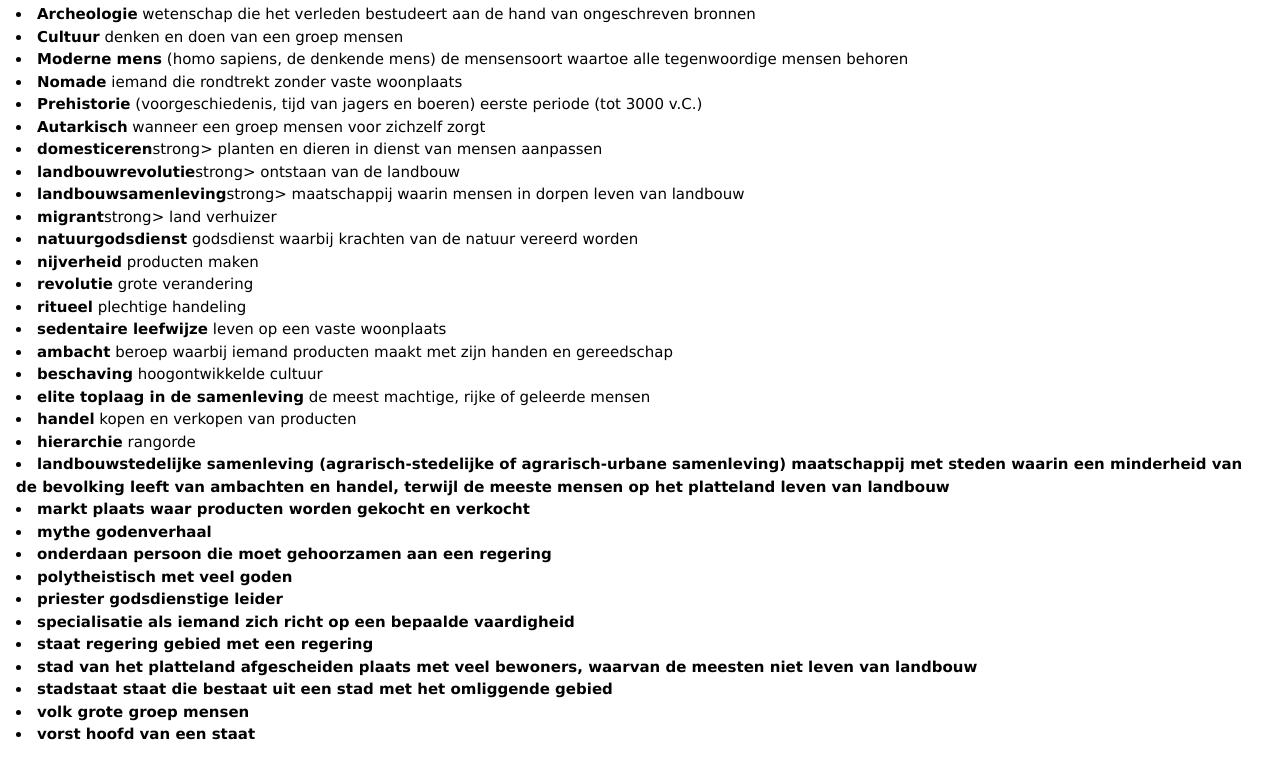
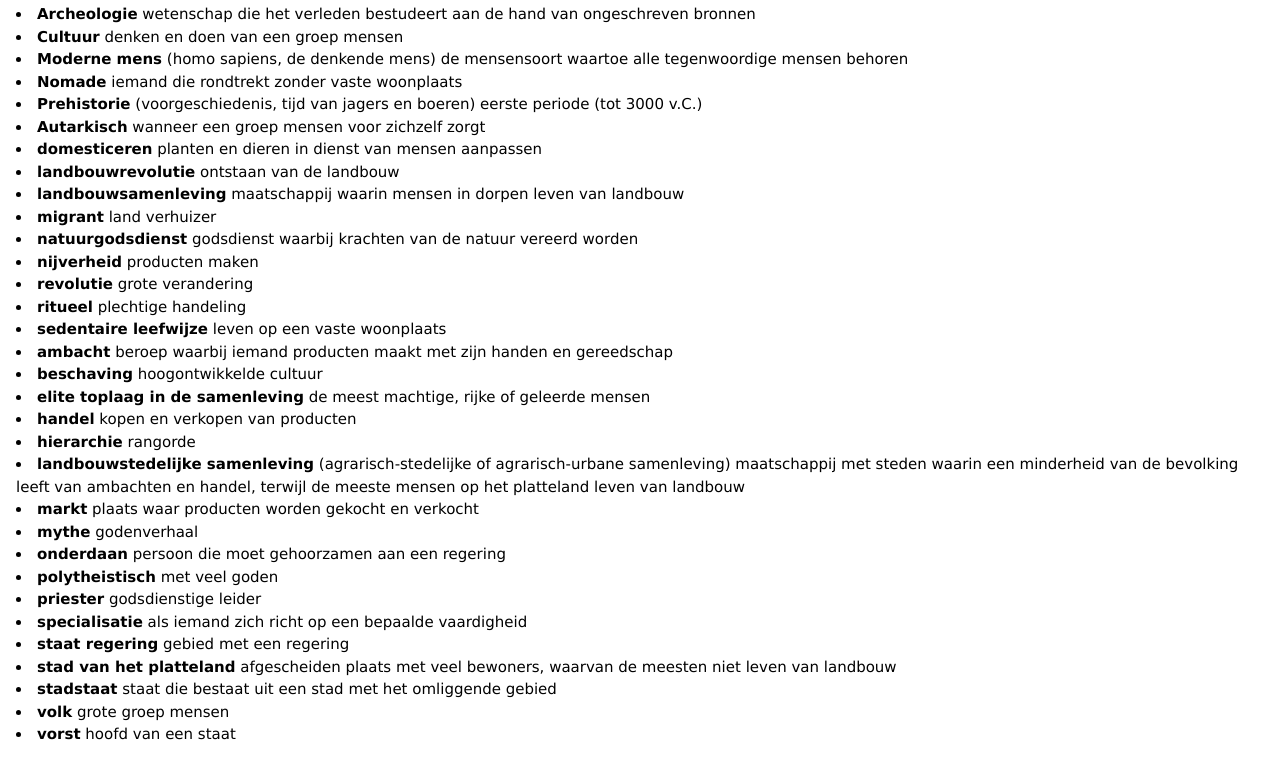
Before and after one commit to illionTS/Geschiedenis.github.io, a plain HTML site: page Index.html in a window 1280 px wide. Shown: the part 2731-3489 px from the top of the page. Drawn offline with nearby package versions, Linux system fonts and the light colour scheme.

Commit message:
Update Index.html
please god let this fix it

```diff
--- a/Index.html
+++ b/Index.html
@@ -140,13 +140,13 @@ img {
 <li><strong>Prehistorie</strong> (voorgeschiedenis, tijd van jagers en boeren) eerste periode (tot 3000 v.C.)</li>
 <li><strong>Autarkisch</strong> wanneer een groep mensen voor zichzelf zorgt</li>
 
-<li><strong>domesticeren</strong>strong> planten en dieren in dienst van mensen aanpassen</li>
+<li><strong>domesticeren</strong> planten en dieren in dienst van mensen aanpassen</li>
 
-<li><strong>landbouwrevolutie</strong>strong> ontstaan van de landbouw</li>
+<li><strong>landbouwrevolutie</strong> ontstaan van de landbouw</li>
 
-<li><strong>landbouwsamenleving</strong>strong> maatschappij waarin mensen in dorpen leven van landbouw</li>
+<li><strong>landbouwsamenleving</strong> maatschappij waarin mensen in dorpen leven van landbouw</li>
 
-<li><strong>migrant</strong>strong> land verhuizer</li>
+<li><strong>migrant</strong> land verhuizer</li>
 
 <li><strong>natuurgodsdienst</strong> godsdienst waarbij krachten van de natuur vereerd worden</li>
 
@@ -168,29 +168,29 @@ img {
 
 <li><strong>hierarchie</strong> rangorde</li>
 
-<li><strong>landbouwstedelijke samenleving<strong> (agrarisch-stedelijke of agrarisch-urbane samenleving) maatschappij met steden waarin een minderheid van de bevolking leeft van ambachten en handel, terwijl de meeste mensen op het platteland leven van landbouw</li>
+<li><strong>landbouwstedelijke samenleving</strong> (agrarisch-stedelijke of agrarisch-urbane samenleving) maatschappij met steden waarin een minderheid van de bevolking leeft van ambachten en handel, terwijl de meeste mensen op het platteland leven van landbouw</li>
 
-<li><strong>markt<strong> plaats waar producten worden gekocht en verkocht</li>
+<li><strong>markt</strong> plaats waar producten worden gekocht en verkocht</li>
 
-<li><strong>mythe<strong> godenverhaal</li>
+<li><strong>mythe</strong> godenverhaal</li>
 
-<li><strong>onderdaan<strong> persoon die moet gehoorzamen aan een regering</li>
+<li><strong>onderdaan</strong> persoon die moet gehoorzamen aan een regering</li>
 
-<li><strong>polytheistisch<strong> met veel goden</li>
+<li><strong>polytheistisch</strong> met veel goden</li>
 
-<li><strong>priester<strong> godsdienstige leider</li>
+<li><strong>priester</strong> godsdienstige leider</li>
 
-<li><strong>specialisatie<strong> als iemand zich richt op een bepaalde vaardigheid</li>
+<li><strong>specialisatie</strong> als iemand zich richt op een bepaalde vaardigheid</li>
 
-<li><strong>staat regering<strong> gebied met een regering</li>
+<li><strong>staat regering</strong> gebied met een regering</li>
 
-<li><strong>stad van het platteland<strong> afgescheiden plaats met veel bewoners, waarvan de meesten niet leven van landbouw</li>
+<li><strong>stad van het platteland</strong> afgescheiden plaats met veel bewoners, waarvan de meesten niet leven van landbouw</li>
 
-<li><strong>stadstaat<strong> staat die bestaat uit een stad met het omliggende gebied</li>
+<li><strong>stadstaat</strong> staat die bestaat uit een stad met het omliggende gebied</li>
 
-<li><strong>volk<strong> grote groep mensen</li>
+<li><strong>volk</strong> grote groep mensen</li>
 
-<li><strong>vorst<strong> hoofd van een staat</li>
+<li><strong>vorst</strong> hoofd van een staat</li>
 
 
 </div>
```
